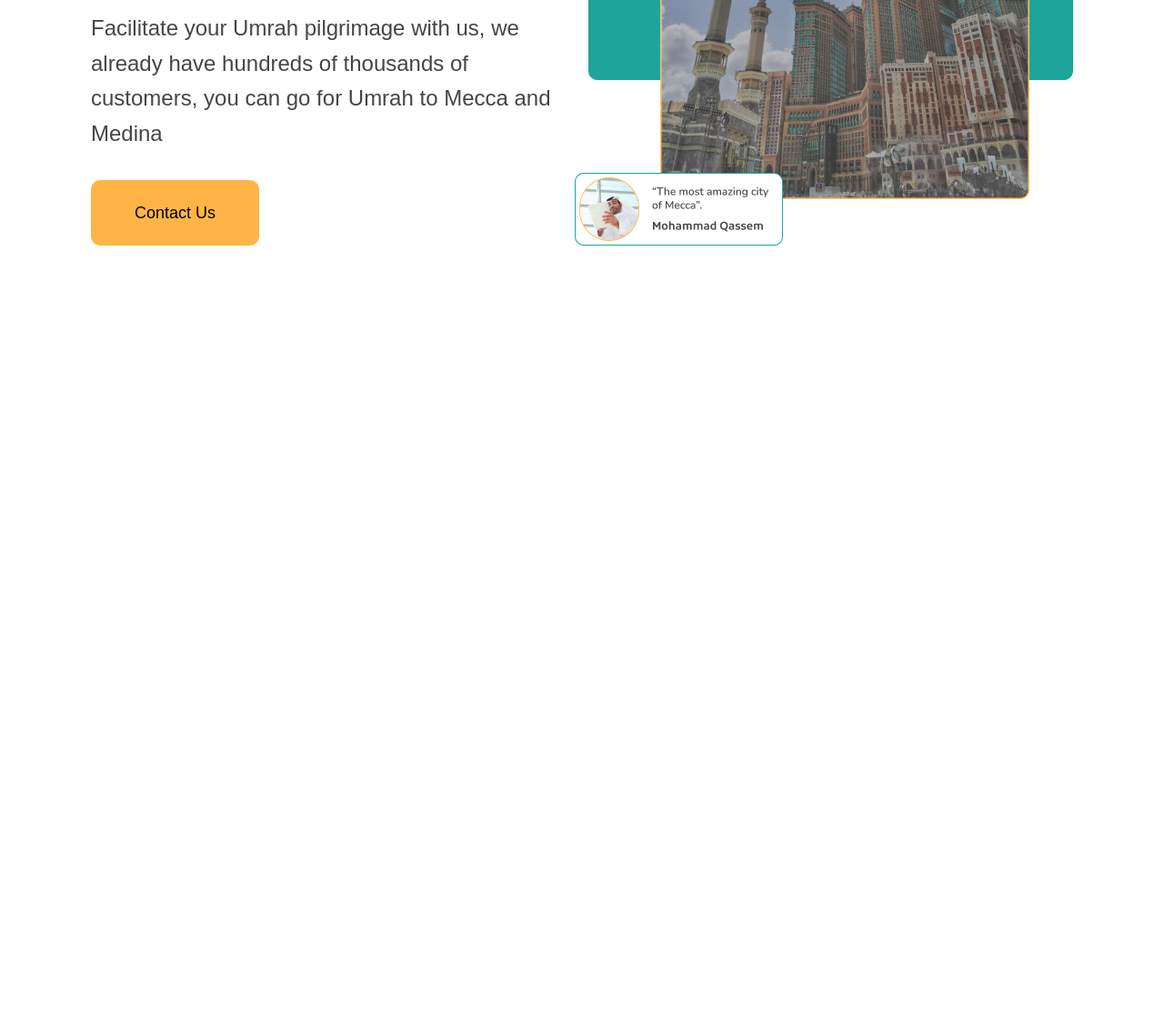
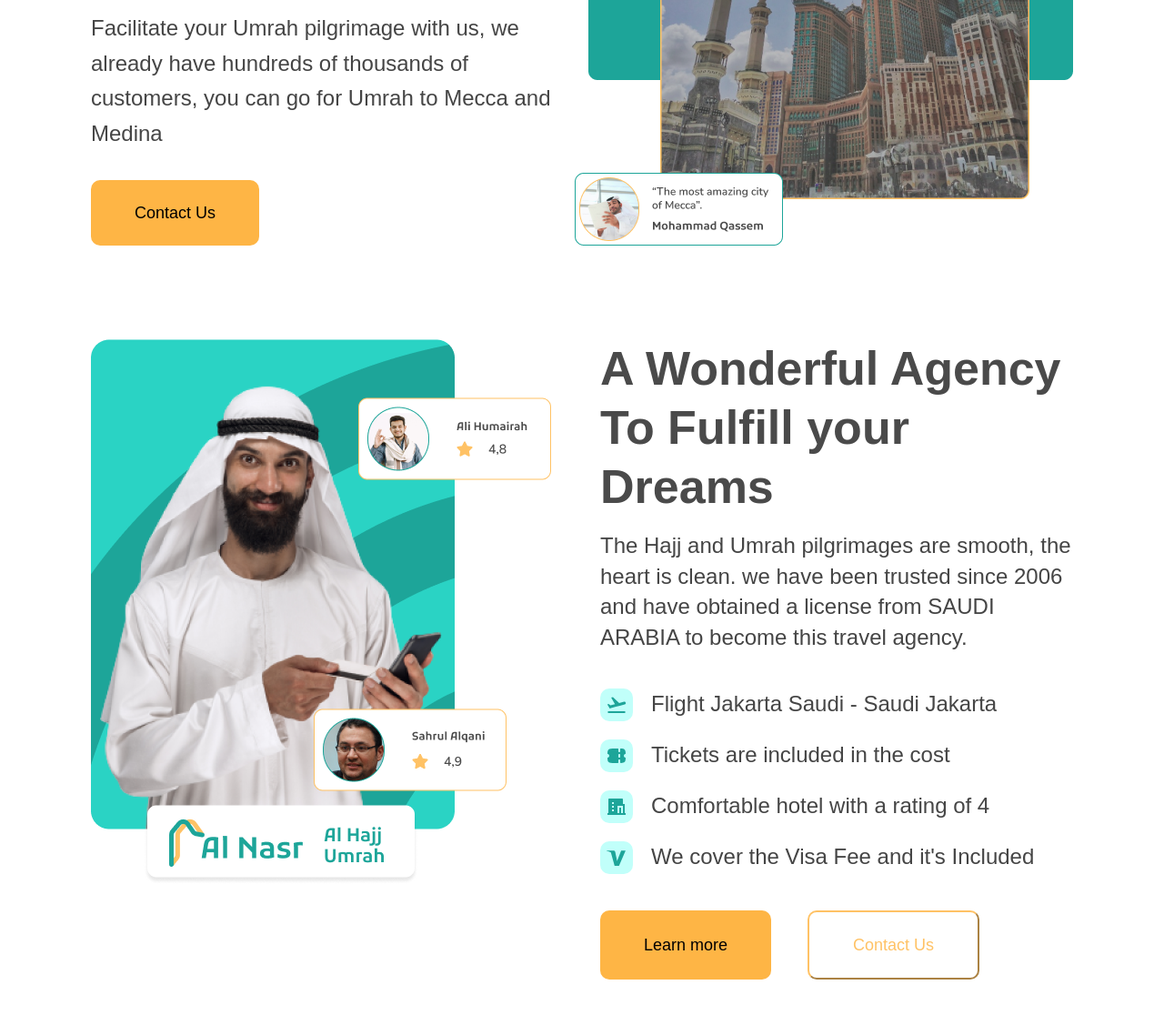
Before and after one commit to btrx/al-nasr, a plain HTML site: page index.html in a window 1280 px wide. Shown: the part 600-1716 px from the top of the page at 91% size. Before the commit the page ends 873 px from the top, so only its background shows below. Drawn offline with Linux system fonts and the light colour scheme; a web font is replaced by a local one.

Commit message:
About done

```diff
--- a/css/style.css
+++ b/css/style.css
@@ -30,8 +30,11 @@ nav img {
 }
 
 main {
+    margin: 0px 100px;
+}
+
+.hero {
     display: flex;
-    margin: 0px 100px;
 }
 
 .hero-content {
@@ -55,7 +58,7 @@ main {
     color: #454545;
 }
 
-.content-head {
+.hero-content .content-head {
     background-color: #C1FFFA;
     color: #1DA599;
     width: fit-content;
@@ -64,3 +67,57 @@ main {
     border-radius: 20px;
     margin-bottom: 35px;
 }
+
+.about {
+    display: flex;
+    flex-direction: row;
+    margin: 100px 0px;
+    gap: 0px 54px;
+}
+
+.about-image {
+    max-height: 650px;
+}
+
+.about-content h2{
+    font-size: 52px;
+    line-height: 1.25;
+    max-width: 600px;
+    margin-bottom: 15px;
+    color: #4A4A4A;
+}
+
+.about-content p {
+    font-size: 24px;
+    line-height: 1.4;
+    max-width: 610px;
+    text-align: start;
+    color: #454545;
+}
+
+.about-list {
+    margin: 40px 0px;
+}
+
+.about-content .list-content {
+    display: flex;
+    gap: 0px 20px;
+    align-content: center;
+    margin: 20px 0px;
+}
+
+.about-btn {
+    display: flex;
+    gap: 0px 40px;
+}
+
+.about-btn1 {
+    background-color: #fff;
+    color: #FFC265;
+    line-height: 4;
+    border: 1;
+    border-color: #FFC265;
+    padding: 0px 48px;
+    border-radius: 10px;
+    font-size: large;
+}
--- a/index.html
+++ b/index.html
@@ -27,6 +27,7 @@
         </nav>
     </header>
     <main>
+        <div class="hero">
             <div class="hero-content">
                 <div class="content-head nunito-medium">
                     No.1 in Indonesia
@@ -40,6 +41,43 @@
             <div class="hero-image">
                 <img src="./assets/image_hero.png" alt="hero image">
             </div>
+        </div>
+        <div class="about">
+            <div class="about-image">
+                <img src="./assets/image_about.png" alt="about image">
+            </div>
+            <div class="about-content">
+                <h2 class="kufam">A Wonderful Agency To Fulfill your Dreams</h2>
+                <p class="nunito-medium">The Hajj and Umrah pilgrimages are smooth, the heart is clean. we have been trusted since 2006 and have obtained a license from SAUDI ARABIA to become this travel agency.</p>
+                <div class="about-list">
+                    <div class="list-content">
+                        <img src="./assets/Flight.svg" alt="flight logo">
+                        <p class="nunito-medium">Flight Jakarta Saudi - Saudi Jakarta</p>
+                    </div>
+                    <div class="list-content">
+                        <img src="./assets/Ticket.svg" alt="ticket logo">
+                        <p class="nunito-medium">Tickets are included in the cost</p>
+                    </div>
+                    <div class="list-content">
+                        <img src="./assets/Hostel.svg" alt="hostel logo">
+                        <p class="nunito-medium">Comfortable hotel with a rating of 4</p>
+                    </div>
+                    <div class="list-content">
+                        <img src="./assets/Visas.svg" alt="visas logo">
+                        <p class="nunito-medium">We cover the Visa Fee and it's Included</p>
+                    </div>
+                </div>
+                <div class="about-btn">
+                    <button class="nav-button nunito-medium">
+                        Learn more
+                    </button>
+                    <button class="about-btn1 nunito-medium">
+                        Contact Us
+                    </button>
+                </div>
+            </div>
+
+        </div>
     </main>
 </body>
 </html>
```
Also changed, not shown: assets/Flight.svg (added), assets/Hostel.svg (added), assets/Ticket.svg (added), assets/Visas.svg (added), assets/image_about.png (added). Lines whose indentation alone changed are shown as unchanged.
